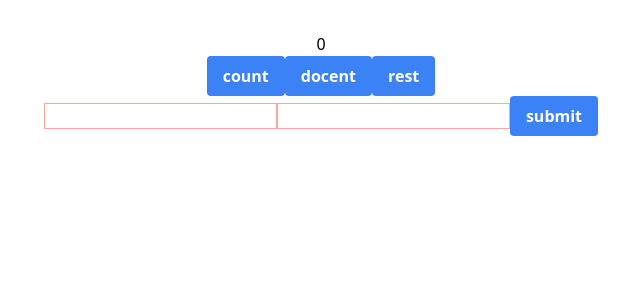
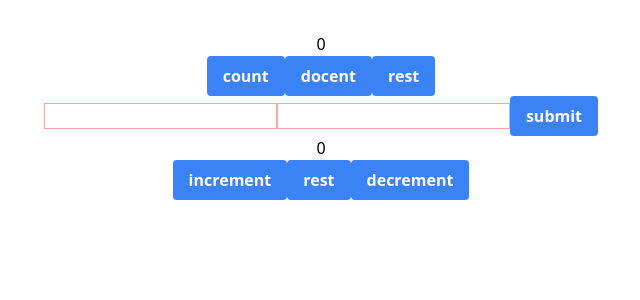
Before and after one commit to ManikHossainDev/horticulture-backend, a React (Vite) app: page / in a window 1280 px wide. Shown: the top 300 px of the page, without its empty margins (319-959 px from the left). Built offline with nearby package versions, Linux system fonts and the light colour scheme.

Commit message:
reducer state hook use and create counter

```diff
--- a/src/App.tsx
+++ b/src/App.tsx
@@ -3,6 +3,7 @@ import { useState } from "react";
 import "./App.css";
 import UseStateExample from "./page/UseStateExample";
 import UseStateFrom from "./page/UseStateFrom";
+import UseReducer from "./page/UseReducer";
 
 function App() {
   const [counter, setCounter] = useState(0);
@@ -12,6 +13,8 @@ function App() {
       <UseStateExample counter={counter} setCounter={setCounter} />
 
       <UseStateFrom />
+
+      <UseReducer />
     </>
   );
 }
--- /dev/null
+++ b/src/page/UseReducer.tsx
@@ -0,0 +1,29 @@
+// import React from 'react';
+
+import { useReducer } from "react";
+const initialState = {count:0}
+
+const reducer = (currentState, action) => {
+ switch(action.type){
+    case 'increment':
+        return{count: currentState.count + 1 };
+    case 'decrement':
+        return{ count: currentState.count - 1 };
+    default :
+        return currentState ;
+ }
+}
+
+const UseReducer = () => {
+    const [state, dispatch] = useReducer(reducer, initialState)
+    return (
+        <div>
+            <h1>{state.count}</h1>
+            <button onClick={() => dispatch({type:'increment'})} className="bg-blue-500 hover:bg-blue-700 text-white font-bold py-2 px-4 rounded">increment</button>
+            <button  className="bg-blue-500 hover:bg-blue-700 text-white font-bold py-2 px-4 rounded">rest</button>
+            <button onClick={() => dispatch({type:'decrement'})}  className="bg-blue-500 hover:bg-blue-700 text-white font-bold py-2 px-4 rounded">decrement</button>
+        </div>
+    );
+};
+
+export default UseReducer;
```
